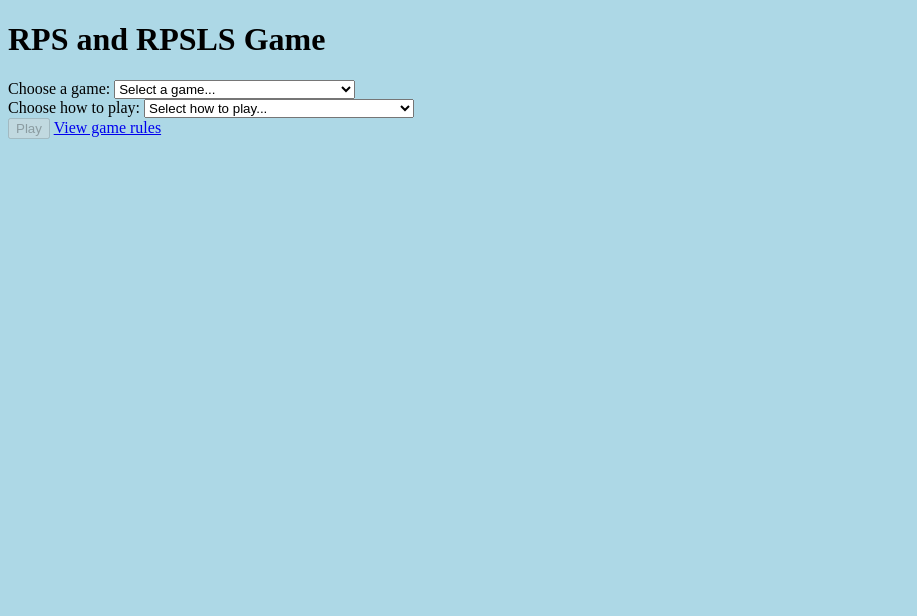
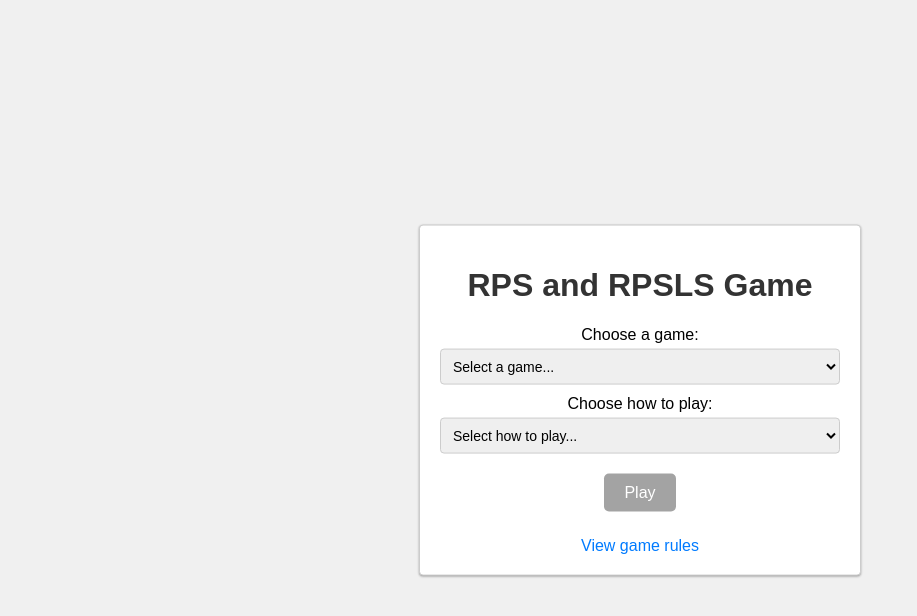
Before and after one commit to comp426-2023-spring/e02-camburhans, a website with bundled scripts: page public/index.html in a window 1280 px wide. Shown: the whole page, without its empty margins (0-917 px from the left). Built offline with nearby package versions, Linux system fonts and the light colour scheme.

Commit message:
add some more css

```diff
--- a/public/styles.css
+++ b/public/styles.css
@@ -1,11 +1,83 @@
 body {
-    background-color: lightblue;
+    font-family: Arial, sans-serif;
+    background-color: #f0f0f0;
 }
 
-div.active {
-      display: block;
-    }
-    /* This hides the inactive divs */
-div.inactive {
-      display: none;
-    }
+h1 {
+    text-align: center;
+    color: #333;
+}
+
+.game-container, .results-container, .rules-container {
+    width: 100%;
+    max-width: 400px;
+    margin: 0 auto;
+    padding: 20px;
+    background-color: #fff;
+    border: 1px solid #ccc;
+    border-radius: 4px;
+    box-shadow: 0 1px 3px rgba(0, 0, 0, 0.12), 0 1px 2px rgba(0, 0, 0, 0.24);
+}
+
+.game-choice,
+.opponent-choice,
+.move-choice {
+    display: flex;
+    flex-direction: column;
+    margin-bottom: 10px;
+}
+
+label {
+    margin-bottom: 5px;
+}
+
+select {
+    padding: 8px;
+    border: 1px solid #ccc;
+    border-radius: 4px;
+    font-size: 14px;
+}
+
+.play-button,
+.reset-button {
+    background-color: #4CAF50;
+    border: none;
+    color: white;
+    text-align: center;
+    text-decoration: none;
+    display: inline-block;
+    font-size: 16px;
+    margin: 10px 2px;
+    cursor: pointer;
+    padding: 10px 20px;
+    border-radius: 5px;
+}
+
+.play-button:disabled,
+.reset-button:disabled {
+    background-color: #a3a3a3;
+    cursor: not-allowed;
+}
+
+
+.reset-button:hover {
+    background-color: #45a049;
+}
+
+.results-container, .game-container, .rules-container {
+    position: absolute;
+    top: 50%;
+    left: 50%;
+    transform: translate(-50%, -50%);
+    text-align: center;
+}
+
+.rules-link {
+    display: block;
+    margin-top: 15px;
+    color: #007BFF;
+    text-decoration: none;
+}
+.rules-link:hover {
+    text-decoration: underline;
+}
```
